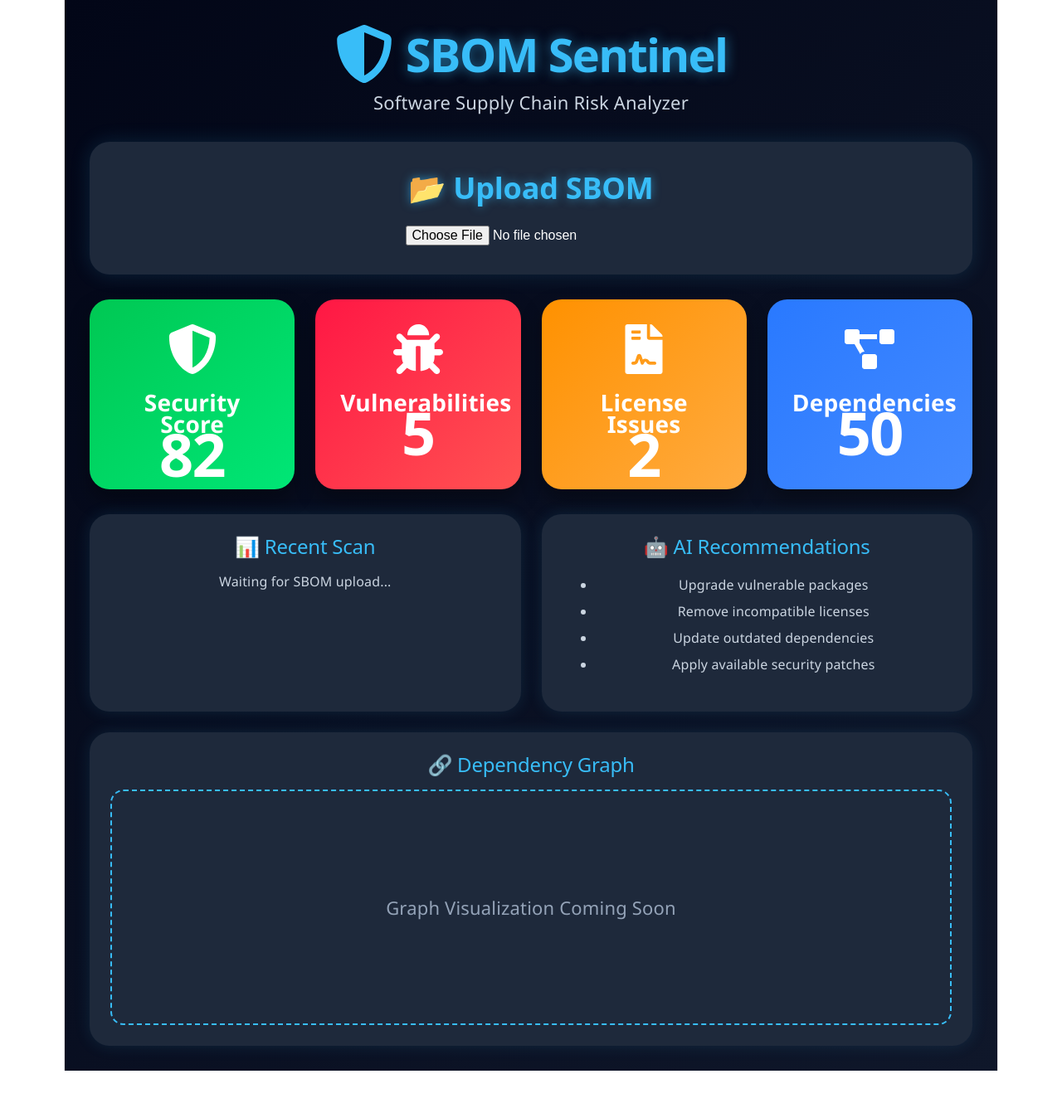
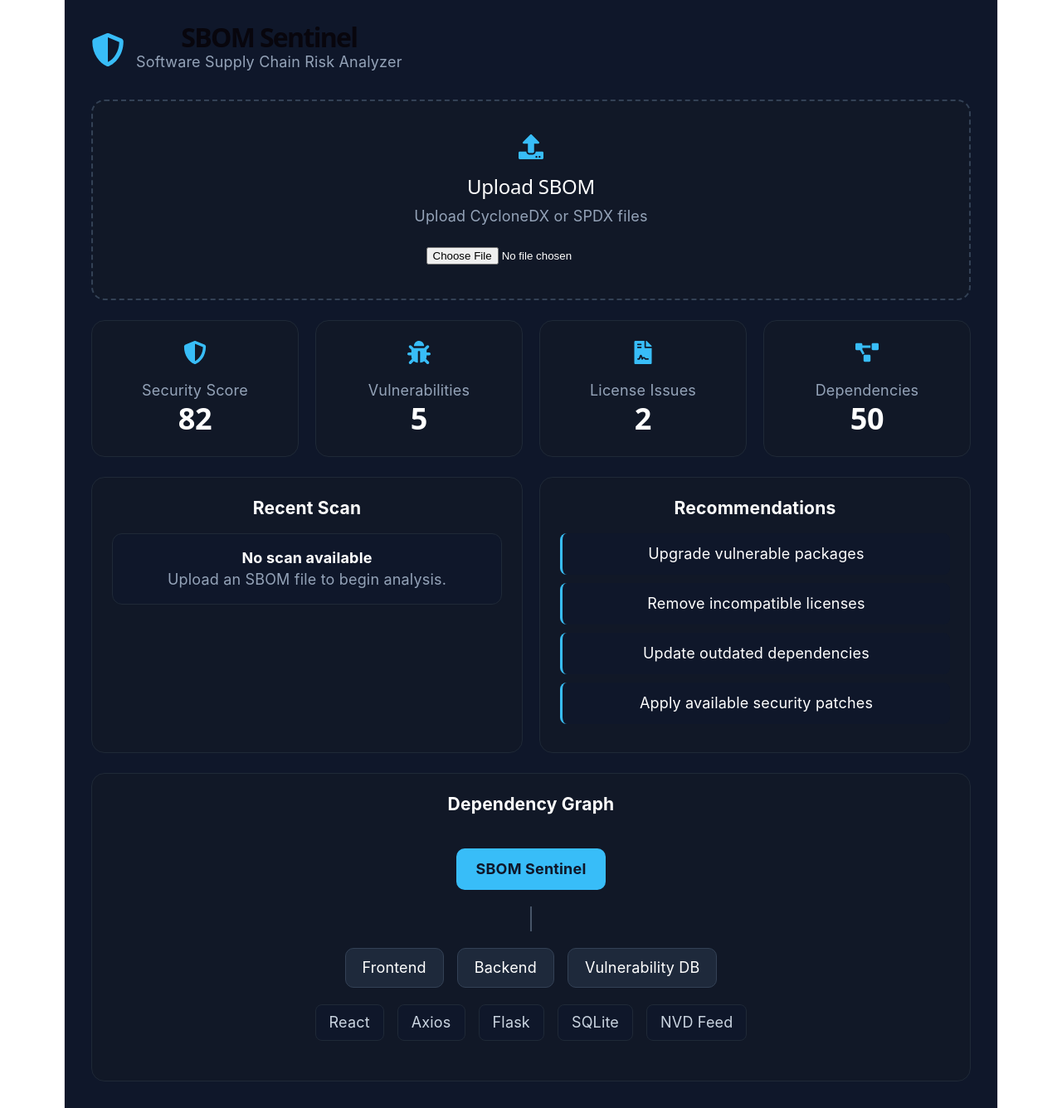
Before and after one commit to SatwikisCringe/sbom-sentinel, a React app in the folder frontend/: page / in a window 1280 px wide. Shown: the whole page at 83% size. Before the commit the page ends 1291 px from the top, so only its background shows below. Built offline with nearby package versions, Linux system fonts and the light colour scheme; the HTML template or start-up script is replaced by a standard one.

Commit message:
Describe changes
git push origin satwik

```diff
--- a/frontend/src/App.jsx
+++ b/frontend/src/App.jsx
@@ -1,45 +1,45 @@
-import { useEffect, useState } from "react";
+import { useState } from "react";
 import {
   FaShieldAlt,
   FaBug,
   FaFileContract,
   FaProjectDiagram,
+  FaUpload,
 } from "react-icons/fa";
 
 function App() {
-  const [score, setScore] = useState(82);
-  const [vulnerabilities, setVulnerabilities] = useState(5);
-  const [licenseIssues, setLicenseIssues] = useState(2);
-  const [dependencies, setDependencies] = useState(50);
   const [hoveredCard, setHoveredCard] = useState(null);
 
-  useEffect(() => {
-    // Replace with backend API later
-    setScore(82);
-    setVulnerabilities(5);
-    setLicenseIssues(2);
-    setDependencies(50);
-  }, []);
+  const score = 82;
+  const vulnerabilities = 5;
+  const licenseIssues = 2;
+  const dependencies = 50;
 
   return (
     <div style={styles.container}>
       {/* Header */}
       <div style={styles.header}>
-        <div style={styles.logoContainer}>
-          <FaShieldAlt size={70} />
+        <div style={styles.logoRow}>
+          <FaShieldAlt size={40} color="#38bdf8" />
+
+          <div>
             <h1 style={styles.title}>SBOM Sentinel</h1>
-        </div>
-
             <p style={styles.subtitle}>
               Software Supply Chain Risk Analyzer
             </p>
           </div>
+        </div>
+      </div>
 
       {/* Upload Section */}
       <div style={styles.uploadCard}>
-        <h2 style={styles.uploadTitle}>
-          📂 Upload SBOM
-        </h2>
+        <FaUpload size={30} color="#38bdf8" />
+
+        <h2 style={styles.uploadTitle}>Upload SBOM</h2>
+
+        <p style={styles.uploadText}>
+          Upload CycloneDX or SPDX files
+        </p>
 
         <input
           type="file"
@@ -48,143 +48,148 @@ function App() {
         />
       </div>
 
-      {/* Metric Cards */}
+      {/* Metrics */}
       <div style={styles.metricsGrid}>
-        {/* Security */}
+        {[
+          {
+            key: "security",
+            icon: <FaShieldAlt size={28} color="#38bdf8" />,
+            title: "Security Score",
+            value: score,
+          },
+          {
+            key: "vuln",
+            icon: <FaBug size={28} color="#38bdf8" />,
+            title: "Vulnerabilities",
+            value: vulnerabilities,
+          },
+          {
+            key: "license",
+            icon: <FaFileContract size={28} color="#38bdf8" />,
+            title: "License Issues",
+            value: licenseIssues,
+          },
+          {
+            key: "dep",
+            icon: <FaProjectDiagram size={28} color="#38bdf8" />,
+            title: "Dependencies",
+            value: dependencies,
+          },
+        ].map((card) => (
           <div
+            key={card.key}
             style={{
               ...styles.metricCard,
-            ...styles.securityCard,
-            ...(hoveredCard === "security"
+              ...(hoveredCard === card.key
                 ? styles.cardHover
                 : {}),
             }}
             onMouseEnter={() =>
-            setHoveredCard("security")
+              setHoveredCard(card.key)
             }
             onMouseLeave={() =>
               setHoveredCard(null)
             }
           >
-          <FaShieldAlt size={60} />
-          <h3 style={styles.metricTitle}>
-            Security Score
-          </h3>
-          <h1 style={styles.metricValue}>
-            {score}
-          </h1>
+            {card.icon}
+            <p style={styles.metricTitle}>
+              {card.title}
+            </p>
+            <h2 style={styles.metricValue}>
+              {card.value}
+            </h2>
+          </div>
+        ))}
       </div>
 
-        {/* Vulnerabilities */}
-        <div
-          style={{
-            ...styles.metricCard,
-            ...styles.vulnerabilityCard,
-            ...(hoveredCard === "vulnerability"
-              ? styles.cardHover
-              : {}),
-          }}
-          onMouseEnter={() =>
-            setHoveredCard("vulnerability")
-          }
-          onMouseLeave={() =>
-            setHoveredCard(null)
-          }
-        >
-          <FaBug size={60} />
-          <h3 style={styles.metricTitle}>
-            Vulnerabilities
+      {/* Panels */}
+      <div style={styles.panelGrid}>
+        <div style={styles.panel}>
+          <h3 style={styles.panelTitle}>
+            Recent Scan
           </h3>
-          <h1 style={styles.metricValue}>
-            {vulnerabilities}
-          </h1>
-        </div>
 
-        {/* License */}
-        <div
-          style={{
-            ...styles.metricCard,
-            ...styles.licenseCard,
-            ...(hoveredCard === "license"
-              ? styles.cardHover
-              : {}),
-          }}
-          onMouseEnter={() =>
-            setHoveredCard("license")
-          }
-          onMouseLeave={() =>
-            setHoveredCard(null)
-          }
-        >
-          <FaFileContract size={60} />
-          <h3 style={styles.metricTitle}>
-            License Issues
-          </h3>
-          <h1 style={styles.metricValue}>
-            {licenseIssues}
-          </h1>
-        </div>
+          <div style={styles.scanCard}>
+            <strong>No scan available</strong>
 
-        {/* Dependencies */}
-        <div
-          style={{
-            ...styles.metricCard,
-            ...styles.dependencyCard,
-            ...(hoveredCard === "dependency"
-              ? styles.cardHover
-              : {}),
-          }}
-          onMouseEnter={() =>
-            setHoveredCard("dependency")
-          }
-          onMouseLeave={() =>
-            setHoveredCard(null)
-          }
-        >
-          <FaProjectDiagram size={60} />
-          <h3 style={styles.metricTitle}>
-            Dependencies
-          </h3>
-          <h1 style={styles.metricValue}>
-            {dependencies}
-          </h1>
+            <p style={styles.smallText}>
+              Upload an SBOM file to begin
+              analysis.
+            </p>
           </div>
         </div>
 
-      {/* Bottom Panels */}
-      <div style={styles.contentGrid}>
         <div style={styles.panel}>
-          <h2 style={styles.panelTitle}>
-            📊 Recent Scan
-          </h2>
+          <h3 style={styles.panelTitle}>
+            Recommendations
+          </h3>
 
-          <p style={styles.text}>
-            Waiting for SBOM upload...
-          </p>
+          <div style={styles.recommendation}>
+            Upgrade vulnerable packages
           </div>
 
-        <div style={styles.panel}>
-          <h2 style={styles.panelTitle}>
-            🤖 AI Recommendations
-          </h2>
+          <div style={styles.recommendation}>
+            Remove incompatible licenses
+          </div>
 
-          <ul style={styles.list}>
-            <li>Upgrade vulnerable packages</li>
-            <li>Remove incompatible licenses</li>
-            <li>Update outdated dependencies</li>
-            <li>Apply available security patches</li>
-          </ul>
+          <div style={styles.recommendation}>
+            Update outdated dependencies
+          </div>
+
+          <div style={styles.recommendation}>
+            Apply available security patches
+          </div>
         </div>
       </div>
 
       {/* Dependency Graph */}
       <div style={styles.graphPanel}>
-        <h2 style={styles.panelTitle}>
-          🔗 Dependency Graph
-        </h2>
+        <h3 style={styles.panelTitle}>
+          Dependency Graph
+        </h3>
 
-        <div style={styles.graphPlaceholder}>
-          Graph Visualization Coming Soon
+        <div style={styles.graphContainer}>
+          <div style={styles.mainNode}>
+            SBOM Sentinel
+          </div>
+
+          <div style={styles.line}></div>
+
+          <div style={styles.graphRow}>
+            <div style={styles.graphNode}>
+              Frontend
+            </div>
+
+            <div style={styles.graphNode}>
+              Backend
+            </div>
+
+            <div style={styles.graphNode}>
+              Vulnerability DB
+            </div>
+          </div>
+
+          <div style={styles.graphRow}>
+            <div style={styles.depNode}>
+              React
+            </div>
+
+            <div style={styles.depNode}>
+              Axios
+            </div>
+
+            <div style={styles.depNode}>
+              Flask
+            </div>
+
+            <div style={styles.depNode}>
+              SQLite
+            </div>
+
+            <div style={styles.depNode}>
+              NVD Feed
+            </div>
+          </div>
         </div>
       </div>
     </div>
@@ -194,174 +199,181 @@ function App() {
 const styles = {
   container: {
     minHeight: "100vh",
-    padding: "30px",
-    color: "#fff",
-    fontFamily: "Segoe UI, sans-serif",
-    background:
-      "linear-gradient(135deg, #020617, #0f172a)",
+    background: "#0f172a",
+    color: "#ffffff",
+    padding: "32px",
+    fontFamily:
+      "Inter, Segoe UI, sans-serif",
   },
 
   header: {
-    textAlign: "center",
-    marginBottom: "35px",
+    marginBottom: "32px",
   },
 
-  logoContainer: {
+  logoRow: {
     display: "flex",
-    justifyContent: "center",
     alignItems: "center",
-    gap: "15px",
-    color: "#38bdf8",
+    gap: "14px",
   },
 
   title: {
-    fontSize: "56px",
-    fontWeight: "800",
     margin: 0,
-    color: "#38bdf8",
-    textShadow:
-      "0 0 15px rgba(56,189,248,0.6)",
+    fontSize: "32px",
+    fontWeight: "700",
   },
 
   subtitle: {
-    marginTop: "10px",
-    fontSize: "22px",
-    color: "#cbd5e1",
+    margin: "4px 0 0",
+    color: "#94a3b8",
   },
 
   uploadCard: {
-    background: "#1e293b",
-    padding: "35px",
-    borderRadius: "24px",
+    background: "#111827",
+    border: "2px dashed #334155",
+    borderRadius: "16px",
+    padding: "40px",
     textAlign: "center",
-    marginBottom: "30px",
-    boxShadow:
-      "0 0 25px rgba(56,189,248,0.15)",
+    marginBottom: "24px",
   },
 
   uploadTitle: {
-  fontSize: "36px",
+    color: "#ffffff",
+    marginTop: "12px",
+  },
+
+  uploadText: {
+    color: "#94a3b8",
     marginBottom: "20px",
-  color: "#38bdf8",
-  fontWeight: "700",
-  textShadow: "0 0 12px rgba(56,189,248,0.6)",
   },
 
   fileInput: {
-    color: "#fff",
-    fontSize: "16px",
+    color: "#ffffff",
   },
 
   metricsGrid: {
     display: "grid",
     gridTemplateColumns:
-      "repeat(auto-fit,minmax(240px,1fr))",
-    gap: "25px",
-    marginBottom: "30px",
+      "repeat(auto-fit,minmax(220px,1fr))",
+    gap: "20px",
+    marginBottom: "24px",
   },
 
   metricCard: {
-    padding: "30px",
-    borderRadius: "24px",
+    background: "#111827",
+    border: "1px solid #1f2937",
+    borderRadius: "16px",
+    padding: "24px",
     textAlign: "center",
     cursor: "pointer",
-    transition: "all 0.35s ease",
-    boxShadow:
-      "0 12px 25px rgba(0,0,0,0.35)",
-    color: "#fff",
+    transition: "all 0.2s ease",
   },
 
   cardHover: {
-    transform: "translateY(-10px) scale(1.05)",
-    boxShadow:
-      "0 0 35px rgba(255,255,255,0.25)",
-  },
-
-  securityCard: {
-    background:
-      "linear-gradient(135deg,#00c853,#00e676)",
-  },
-
-  vulnerabilityCard: {
-    background:
-      "linear-gradient(135deg,#ff1744,#ff5252)",
-  },
-
-  licenseCard: {
-    background:
-      "linear-gradient(135deg,#ff9100,#ffab40)",
-  },
-
-  dependencyCard: {
-    background:
-      "linear-gradient(135deg,#2979ff,#448aff)",
+    transform: "translateY(-4px)",
+    border: "1px solid #38bdf8",
   },
 
   metricTitle: {
-    marginTop: "15px",
-    marginBottom: "10px",
-    fontSize: "28px",
-    fontWeight: "600",
-    color: "#ffffff",
+    color: "#94a3b8",
+    marginTop: "12px",
   },
 
   metricValue: {
     margin: 0,
-    fontSize: "72px",
-    fontWeight: "800",
+    fontSize: "36px",
+    fontWeight: "700",
     color: "#ffffff",
   },
 
-  contentGrid: {
+  panelGrid: {
     display: "grid",
     gridTemplateColumns:
       "repeat(auto-fit,minmax(350px,1fr))",
-    gap: "25px",
-    marginBottom: "25px",
+    gap: "20px",
+    marginBottom: "24px",
   },
 
   panel: {
-    background: "#1e293b",
-    padding: "25px",
-    borderRadius: "24px",
-    boxShadow:
-      "0 0 20px rgba(56,189,248,0.12)",
+    background: "#111827",
+    border: "1px solid #1f2937",
+    borderRadius: "16px",
+    padding: "24px",
   },
 
   panelTitle: {
-    color: "#38bdf8",
-    marginBottom: "15px",
+    marginTop: 0,
+    marginBottom: "16px",
   },
 
-  text: {
-    color: "#cbd5e1",
-    fontSize: "16px",
+  scanCard: {
+    background: "#0f172a",
+    border: "1px solid #1f2937",
+    borderRadius: "12px",
+    padding: "16px",
   },
 
-  list: {
-    color: "#cbd5e1",
-    lineHeight: "2",
-    fontSize: "16px",
+  smallText: {
+    color: "#94a3b8",
+  },
+
+  recommendation: {
+    background: "#0f172a",
+    borderLeft: "3px solid #38bdf8",
+    padding: "12px",
+    marginBottom: "10px",
+    borderRadius: "8px",
   },
 
   graphPanel: {
-    background: "#1e293b",
-    padding: "25px",
-    borderRadius: "24px",
-    boxShadow:
-      "0 0 20px rgba(56,189,248,0.12)",
+    background: "#111827",
+    border: "1px solid #1f2937",
+    borderRadius: "16px",
+    padding: "24px",
   },
 
-  graphPlaceholder: {
-    height: "280px",
-    border: "2px dashed #38bdf8",
-    borderRadius: "16px",
+  graphContainer: {
+    minHeight: "280px",
     display: "flex",
+    flexDirection: "column",
     alignItems: "center",
     justifyContent: "center",
-    color: "#94a3b8",
-    fontSize: "22px",
-    marginTop: "15px",
+    gap: "20px",
+  },
+
+  mainNode: {
+    background: "#38bdf8",
+    color: "#0f172a",
+    padding: "12px 24px",
+    borderRadius: "10px",
+    fontWeight: "700",
+  },
+
+  line: {
+    width: "2px",
+    height: "30px",
+    background: "#475569",
+  },
+
+  graphRow: {
+    display: "flex",
+    gap: "16px",
+    flexWrap: "wrap",
+    justifyContent: "center",
+  },
+
+  graphNode: {
+    background: "#1e293b",
+    border: "1px solid #334155",
+    padding: "10px 20px",
+    borderRadius: "10px",
+  },
+
+  depNode: {
+    background: "#0f172a",
+    border: "1px solid #1f2937",
+    padding: "8px 16px",
+    borderRadius: "8px",
+    color: "#cbd5e1",
   },
 };
 
```
Lines whose indentation alone changed are shown as unchanged.
